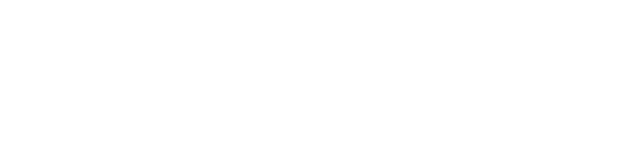
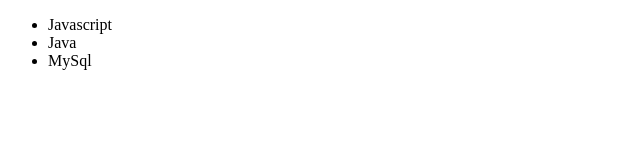
Before and after one commit to mabvmex/test.mabv, a plain HTML site: page index.html in a window 1280 px wide. Shown: the whole page, without its empty margins (0-640 px from the left). Drawn offline with Linux system fonts and the light colour scheme.

Commit message:
agregando listas en main

```diff
--- a/index.html
+++ b/index.html
@@ -8,7 +8,13 @@
 </head>
 <body>
     <header></header>
-    <main></main>
+    <main>
+        <ul>
+            <li>Javascript</li>
+            <li>Java</li>
+            <li>MySql</li>
+        </ul>
+    </main>
     <footer></footer>
 </body>
 </html>
```
